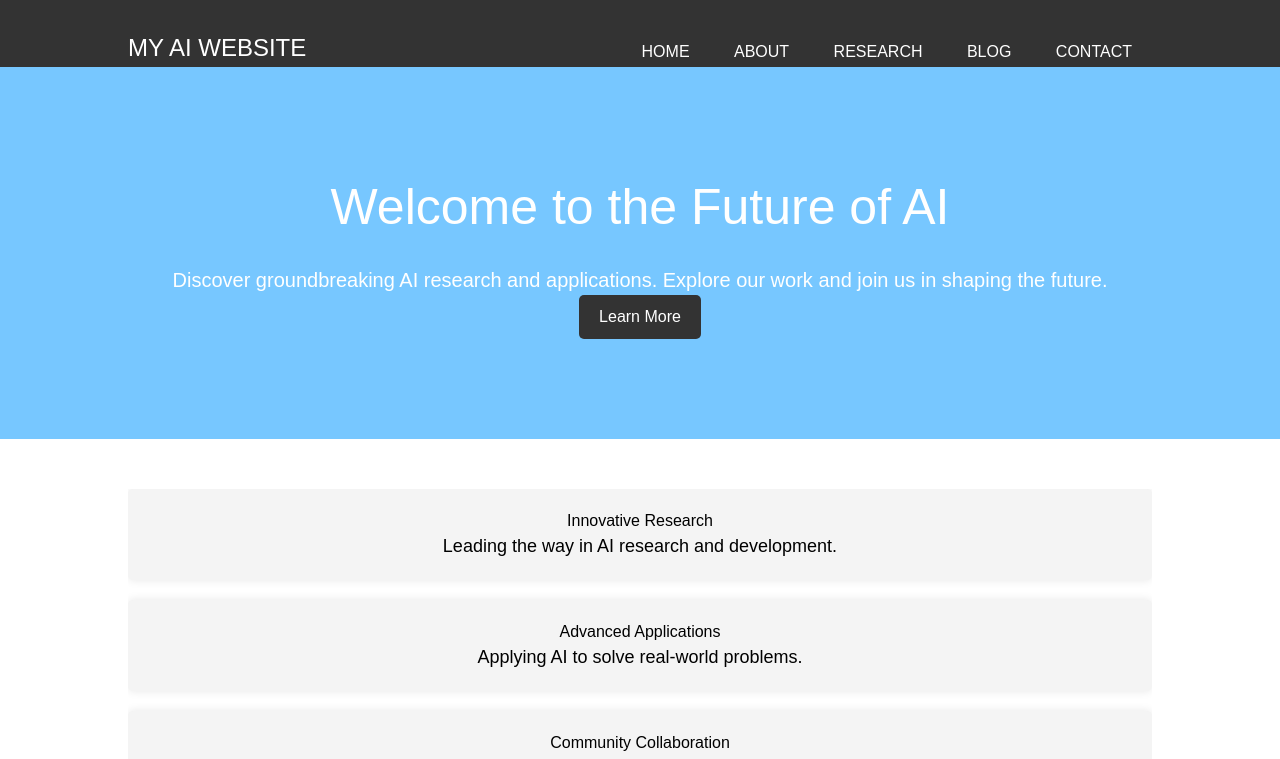
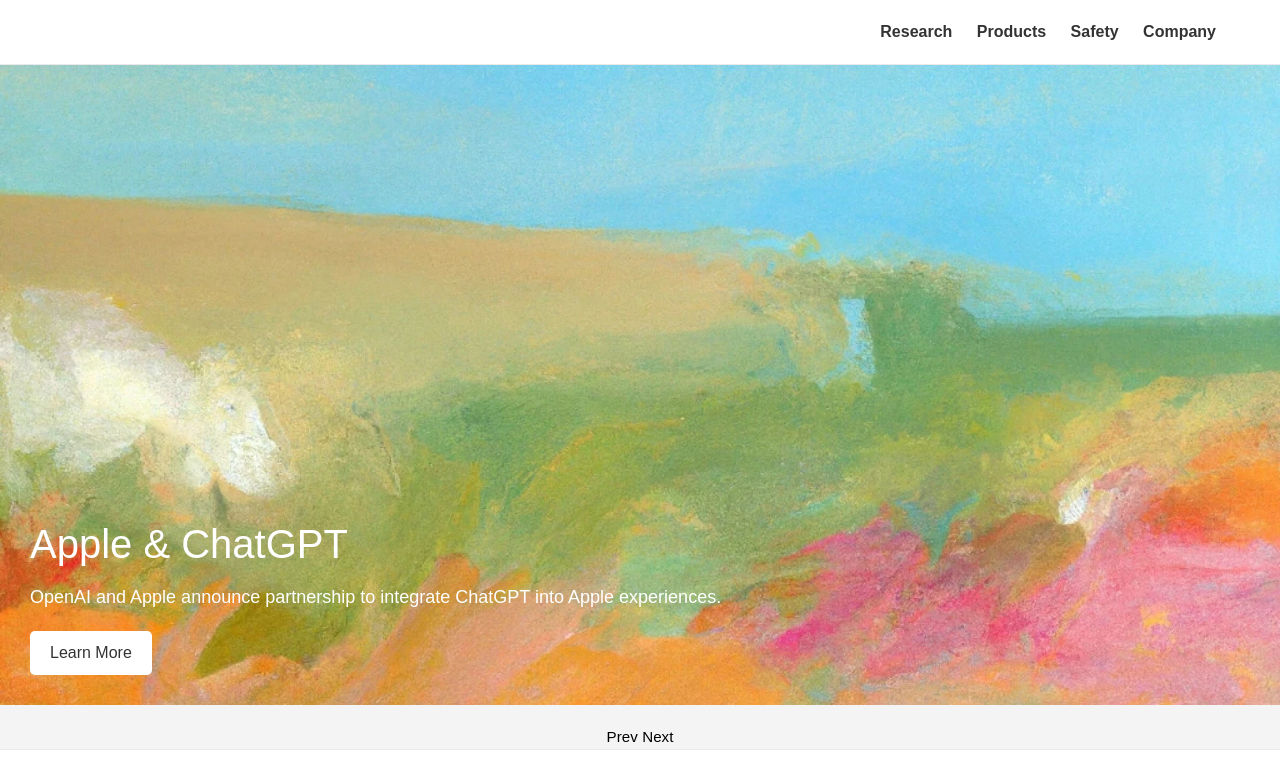
Before and after one commit to danielkua-ai/danielkua-ai.github.io, a Jekyll site: the page index.html, which Jekyll copies as it is, in a window 1280 px wide. Shown: the top 759 px of the page. Built offline with Jekyll 4.4.1, drawn with Linux system fonts in a browser that asks for light colours; some web fonts are replaced; some of the changed text lies outside the part shown.

Commit message:
Setup hero section with two images, remove logo

```diff
--- a/index.html
+++ b/index.html
@@ -13,48 +13,56 @@
 <body>
     <header>
         <div class="container">
-            <h1 class="logo">My AI Website</h1>
             <nav>
                 <ul>
-                    <li><a href="#">Home</a></li>
-                    <li><a href="#">About</a></li>
                     <li><a href="#">Research</a></li>
-                    <li><a href="#">Blog</a></li>
-                    <li><a href="#">Contact</a></li>
+                    <li><a href="#">Products</a></li>
+                    <li><a href="#">Safety</a></li>
+                    <li><a href="#">Company</a></li>
                 </ul>
             </nav>
         </div>
     </header>
     <section class="hero">
-        <div class="container">
-            <h2>Welcome to the Future of AI</h2>
-            <p>Discover groundbreaking AI research and applications. Explore our work and join us in shaping the future.</p>
-            <a href="#" class="btn">Learn More</a>
+        <div class="hero-slider">
+            <div class="slide active">
+                <img src="images/hero-image1.jpg" alt="Apple & ChatGPT">
+                <div class="caption">
+                    <h2>Apple & ChatGPT</h2>
+                    <p>OpenAI and Apple announce partnership to integrate ChatGPT into Apple experiences.</p>
+                    <a href="#" class="btn">Learn More</a>
+                </div>
+            </div>
+            <div class="slide">
+                <img src="images/hero-image2.jpg" alt="Another Hero Image">
+                <div class="caption">
+                    <h2>Another Headline</h2>
+                    <p>Another description.</p>
+                    <a href="#" class="btn">Learn More</a>
+                </div>
+            </div>
         </div>
-    </section>
-    <section class="features">
-        <div class="container">
-            <div class="feature">
-                <h3>Innovative Research</h3>
-                <p>Leading the way in AI research and development.</p>
-            </div>
-            <div class="feature">
-                <h3>Advanced Applications</h3>
-                <p>Applying AI to solve real-world problems.</p>
-            </div>
-            <div class="feature">
-                <h3>Community Collaboration</h3>
-                <p>Working together to push the boundaries of AI.</p>
-            </div>
+        <div class="slider-nav">
+            <button class="prev">Prev</button>
+            <button class="next">Next</button>
         </div>
     </section>
     <footer>
         <div class="container">
             <p>&copy; 2024 My AI Website. All rights reserved.</p>
+            <div class="social-icons">
+                <a href="#"><img src="icons/github.png" alt="GitHub"></a>
+                <a href="#"><img src="icons/youtube.png" alt="YouTube"></a>
+                <a href="#"><img src="icons/linkedin.png" alt="LinkedIn"></a>
+                <a href="#"><img src="icons/instagram.png" alt="Instagram"></a>
+                <a href="#"><img src="icons/tiktok.png" alt="TikTok"></a>
+                <a href="#"><img src="icons/discord.png" alt="Discord"></a>
+            </div>
         </div>
     </footer>
     <script src="scripts/beacon.min.js"></script>
     <script src="scripts/gtm.js"></script>
     <script src="scripts/webpack-a5f4731b9608af3c.js"></script>
+    <script src="scripts/main.js"></script>
 </body>
 </html>
--- /dev/null
+++ b/scripts/main.js
@@ -0,0 +1,23 @@
+document.addEventListener('DOMContentLoaded', function() {
+    let currentSlide = 0;
+    const slides = document.querySelectorAll('.hero-slider .slide');
+    const totalSlides = slides.length;
+
+    function showSlide(index) {
+        slides.forEach((slide, i) => {
+            slide.classList.toggle('active', i === index);
+        });
+    }
+
+    document.querySelector('.next').addEventListener('click', function() {
+        currentSlide = (currentSlide + 1) % totalSlides;
+        showSlide(currentSlide);
+    });
+
+    document.querySelector('.prev').addEventListener('click', function() {
+        currentSlide = (currentSlide - 1 + totalSlides) % totalSlides;
+        showSlide(currentSlide);
+    });
+
+    showSlide(currentSlide);
+});
--- a/styles/main.css
+++ b/styles/main.css
@@ -8,93 +8,110 @@
 }
 
 .container {
-    width: 80%;
+    width: 90%;
     margin: auto;
     overflow: hidden;
 }
 
 header {
-    background: #333;
-    color: #fff;
-    padding-top: 30px;
-    min-height: 70px;
-    border-bottom: #77c7ff 3px solid;
+    background: #fff;
+    padding: 20px 0;
+    border-bottom: 1px solid #eaeaea;
 }
 
-header a {
-    color: #fff;
-    text-decoration: none;
-    text-transform: uppercase;
-    font-size: 16px;
+header nav {
+    float: right;
 }
 
-header ul {
+header nav ul {
+    list-style: none;
+    margin: 0;
     padding: 0;
-    list-style: none;
 }
 
-header li {
+header nav ul li {
     display: inline;
-    padding: 0 20px 0 20px;
+    margin-left: 20px;
 }
 
-.logo {
-    float: left;
-    font-size: 24px;
-    text-transform: uppercase;
-}
-
-nav {
-    float: right;
-    margin-top: 10px;
+header nav ul li a {
+    text-decoration: none;
+    color: #333;
+    font-weight: bold;
 }
 
 .hero {
-    background: #77c7ff;
-    color: #fff;
-    padding: 100px 0;
-    text-align: center;
+    position: relative;
 }
 
-.hero h2 {
-    margin-bottom: 20px;
-    font-size: 50px;
+.hero-slider {
+    width: 100%;
+    overflow: hidden;
+    position: relative;
 }
 
-.hero p {
-    font-size: 20px;
+.hero-slider .slide {
+    width: 100%;
+    position: relative;
+    display: none;
 }
 
-.btn {
+.hero-slider .slide img {
+    width: 100%;
+    height: auto;
+}
+
+.hero-slider .slide .caption {
+    position: absolute;
+    bottom: 30px;
+    left: 30px;
+    color: #fff;
+}
+
+.hero-slider .slide .caption h2 {
+    font-size: 40px;
+    margin-bottom: 10px;
+}
+
+.hero-slider .slide .caption p {
+    font-size: 18px;
+    margin-bottom: 20px;
+}
+
+.hero-slider .slide .caption .btn {
     display: inline-block;
-    color: #fff;
-    background: #333;
+    background: #fff;
+    color: #333;
     padding: 10px 20px;
     text-decoration: none;
     border-radius: 5px;
 }
 
-.features {
-    padding: 50px 0;
-    background: #fff;
-    text-align: center;
+.hero-slider .slide.active {
+    display: block;
 }
 
-.features .feature {
-    margin-bottom: 20px;
-    padding: 20px;
-    background: #f4f4f4;
-    border-radius: 5px;
-    box-shadow: 0 0 10px rgba(0, 0, 0, 0.1);
+.slider-nav {
+    text-align: center;
+    margin-top: 20px;
 }
 
 footer {
-    background: #333;
-    color: #fff;
+    background: #fff;
+    padding: 20px 0;
+    border-top: 1px solid #eaeaea;
     text-align: center;
-    padding: 20px 0;
 }
 
 footer p {
     margin: 0;
 }
+
+footer .social-icons {
+    margin-top: 10px;
+}
+
+footer .social-icons a {
+    display: inline-block;
+    margin: 0 10px;
+}
```
Also changed, not shown: images/hero-image1.jpg (added), images/hero-image2.jpg (added).
